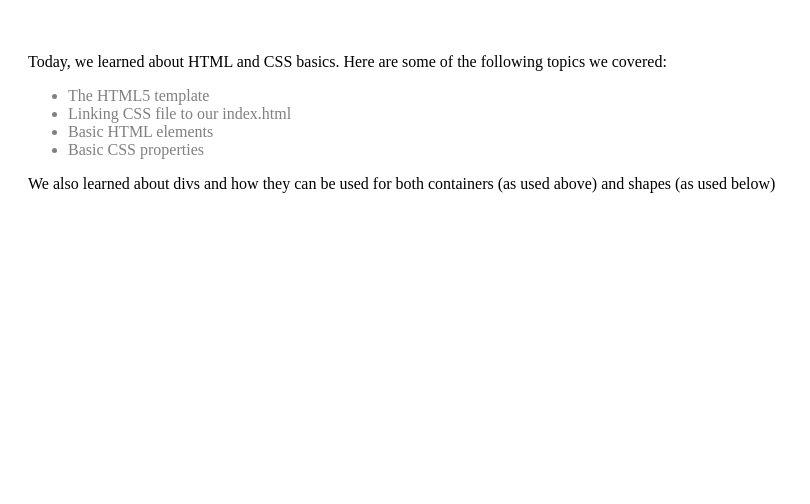
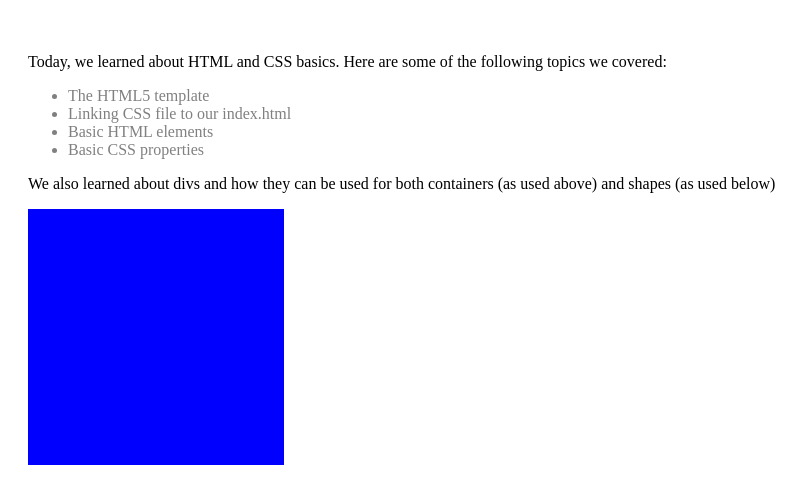
Before and after one commit to GrantHough/Zero-To-AI-Web-Apps-Website, a plain HTML site: page day1/example.html in a window 1280 px wide. Shown: the part 138-642 px from the top of the page, without its empty margins (0-810 px from the left). Drawn offline with Linux system fonts and the light colour scheme.

Commit message:
typo fixed

```diff
--- a/day1/example.html
+++ b/day1/example.html
@@ -20,7 +20,7 @@
             <li class="list-item">Basic CSS properties</li>
         </ul>
         <p>We also learned about divs and how they can be used for both containers (as used above) and shapes (as used below)</p>
-        <div id="sqaure-div"></div>
+        <div id="square-div"></div>
     </div>
 </body>
 </html>
```
